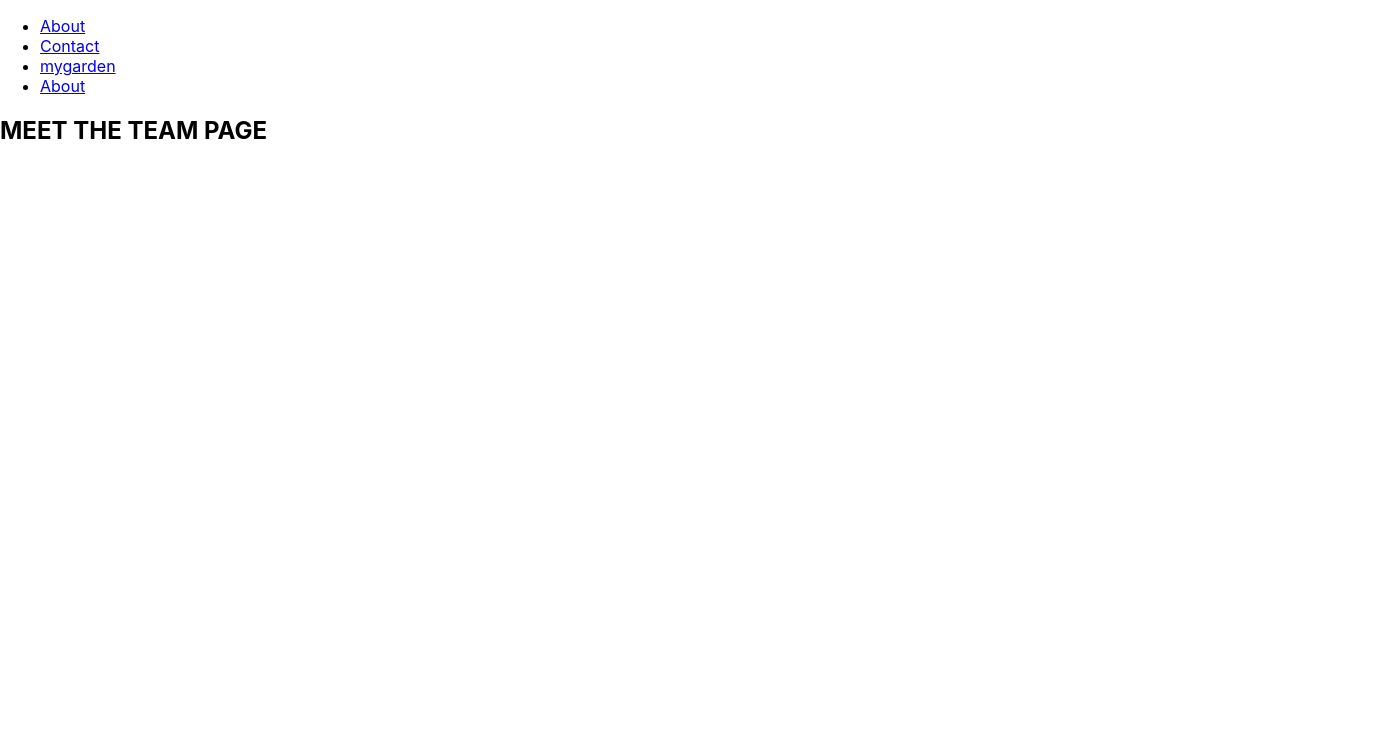
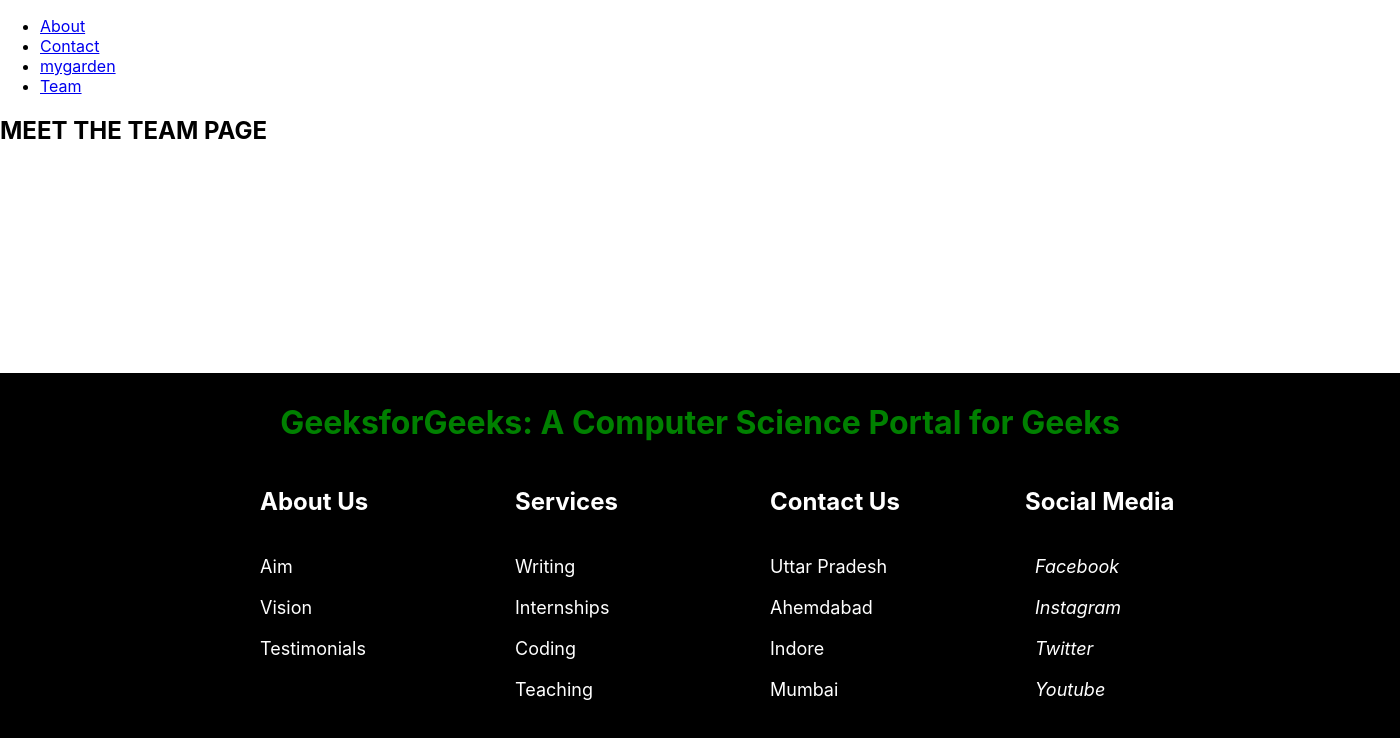
Before and after one commit to nicoledodge/PlantHub, a React (Create React App) app in the folder client/: page /team in a window 1280 px wide. Shown: the top 738 px of the page, 1400 px wide, since content can reach past the window. Built offline with nearby package versions, Linux system fonts and the light colour scheme.

Commit message:
added footer and fixed functionality

```diff
--- a/client/package.json
+++ b/client/package.json
@@ -11,8 +11,8 @@
     "jwt-decode": "^2.2.0",
     "react": "^17.0.2",
     "react-dom": "^17.0.2",
+    "react-router-dom": "^5.1.2",
     "react-scripts": "4.0.3",
-    "react-router-dom": "^5.1.2",
     "web-vitals": "^1.1.2"
   },
   "scripts": {
@@ -38,5 +38,8 @@
       "last 1 firefox version",
       "last 1 safari version"
     ]
+  },
+  "devDependencies": {
+    "styled-components": "^5.3.3"
   }
 }
--- a/client/src/App.js
+++ b/client/src/App.js
@@ -7,13 +7,11 @@
     createHttpLink,
 } from '@apollo/client';
 import { setContext } from '@apollo/client/link/context';
-// import NavContainer from "./components/NavContainer"
-// import Navbar from './components/Navbar';
 
 import './App.css';
 
 import Navbar from './components/Navbar';
-// import Footer from './components/Footer';
+import Footer from './components/Footer';
 import About from './pages/About';
 import MyGarden from './pages/MyGarden';
 import Home from './pages/Home';
@@ -55,7 +53,7 @@
          <Route exact path="/mygarden"><MyGarden/></Route>
          <Route exact path="/team"><Team/></Route>
      </div>
-        {/*<Footer/>*/}
+        <Footer/>
      </Router>
    </ApolloProvider>
   );
--- a/client/src/components/Footer.js
+++ b/client/src/components/Footer.js
@@ -0,0 +1,77 @@
+import React from "react";
+import {
+    Box,
+    Container,
+    Row,
+    Column,
+    FooterLink,
+    Heading,
+} from "./FooterStyles";
+
+const Footer = () => {
+    return (
+        <Box>
+            <h1 style={{ color: "green",
+                textAlign: "center",
+                marginTop: "-50px" }}>
+                GeeksforGeeks: A Computer Science Portal for Geeks
+            </h1>
+            <Container>
+                <Row>
+                    <Column>
+                        <Heading>About Us</Heading>
+                        <FooterLink href="about">Aim</FooterLink>
+                        <FooterLink href="#">Vision</FooterLink>
+                        <FooterLink href="#">Testimonials</FooterLink>
+                    </Column>
+                    <Column>
+                        <Heading>Services</Heading>
+                        <FooterLink href="#">Writing</FooterLink>
+                        <FooterLink href="#">Internships</FooterLink>
+                        <FooterLink href="#">Coding</FooterLink>
+                        <FooterLink href="#">Teaching</FooterLink>
+                    </Column>
+                    <Column>
+                        <Heading>Contact Us</Heading>
+                        <FooterLink href="#">Uttar Pradesh</FooterLink>
+                        <FooterLink href="#">Ahemdabad</FooterLink>
+                        <FooterLink href="#">Indore</FooterLink>
+                        <FooterLink href="#">Mumbai</FooterLink>
+                    </Column>
+                    <Column>
+                        <Heading>Social Media</Heading>
+                        <FooterLink href="#">
+                            <i className="fab fa-facebook-f">
+				<span style={{ marginLeft: "10px" }}>
+				Facebook
+				</span>
+                            </i>
+                        </FooterLink>
+                        <FooterLink href="#">
+                            <i className="fab fa-instagram">
+				<span style={{ marginLeft: "10px" }}>
+				Instagram
+				</span>
+                            </i>
+                        </FooterLink>
+                        <FooterLink href="#">
+                            <i className="fab fa-twitter">
+				<span style={{ marginLeft: "10px" }}>
+				Twitter
+				</span>
+                            </i>
+                        </FooterLink>
+                        <FooterLink href="#">
+                            <i className="fab fa-youtube">
+				<span style={{ marginLeft: "10px" }}>
+				Youtube
+				</span>
+                            </i>
+                        </FooterLink>
+                    </Column>
+                </Row>
+            </Container>
+        </Box>
+    );
+};
+export default Footer;
--- /dev/null
+++ b/client/src/components/FooterStyles.js
@@ -0,0 +1,61 @@
+import styled from 'styled-components';
+
+export const Box = styled.div`
+padding: 80px 60px;
+background: black;
+position: absolute;
+bottom: 0;
+width: 100%;
+
+
+@media (max-width: 1000px) {
+	padding: 70px 30px;
+}
+`;
+
+export const Container = styled.div`
+	display: flex;
+	flex-direction: column;
+	justify-content: center;
+	max-width: 1000px;
+	margin: 0 auto;
+	/* background: red; */
+`
+
+export const Column = styled.div`
+display: flex;
+flex-direction: column;
+text-align: left;
+margin-left: 60px;
+`;
+
+export const Row = styled.div`
+display: grid;
+grid-template-columns: repeat(auto-fill,
+						minmax(185px, 1fr));
+grid-gap: 20px;
+
+@media (max-width: 1000px) {
+	grid-template-columns: repeat(auto-fill,
+						minmax(200px, 1fr));
+}
+`;
+
+export const FooterLink = styled.a`
+color: #fff;
+margin-bottom: 20px;
+font-size: 18px;
+text-decoration: none;
+
+&:hover {
+	color: green;
+	transition: 200ms ease-in;
+}
+`;
+
+export const Heading = styled.p`
+font-size: 24px;
+color: #fff;
+margin-bottom: 40px;
+font-weight: bold;
+`;
--- a/client/src/components/Navbar.js
+++ b/client/src/components/Navbar.js
@@ -24,8 +24,8 @@
                     </Link>
                 </li>
                 <li>
-                    <Link to="/about">
-                        About
+                    <Link to="/team">
+                        Team
                     </Link>
                 </li>
             </ul>
```
Also changed, not shown: 1 other file (tests, documents, lock files or other folders).
